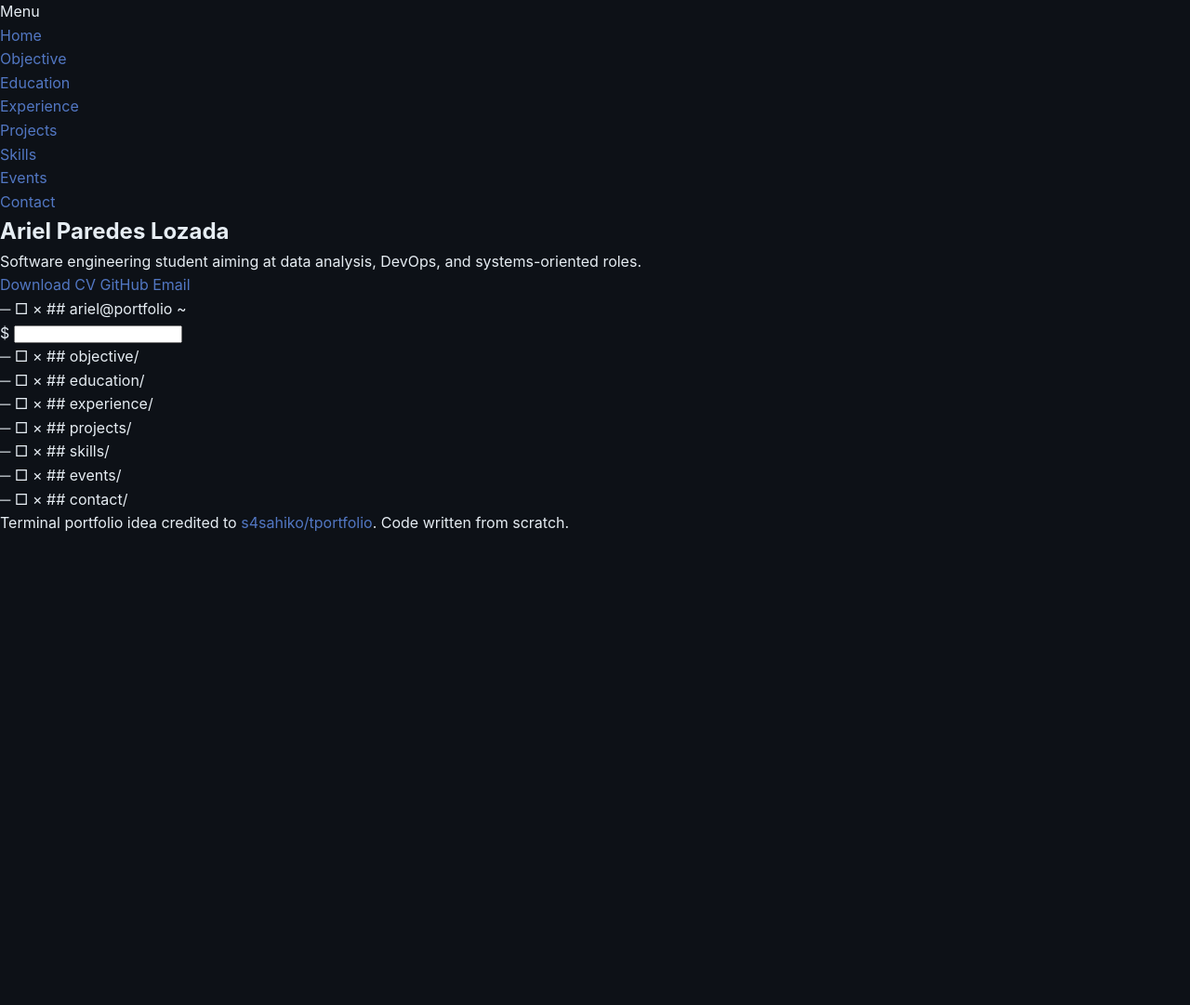
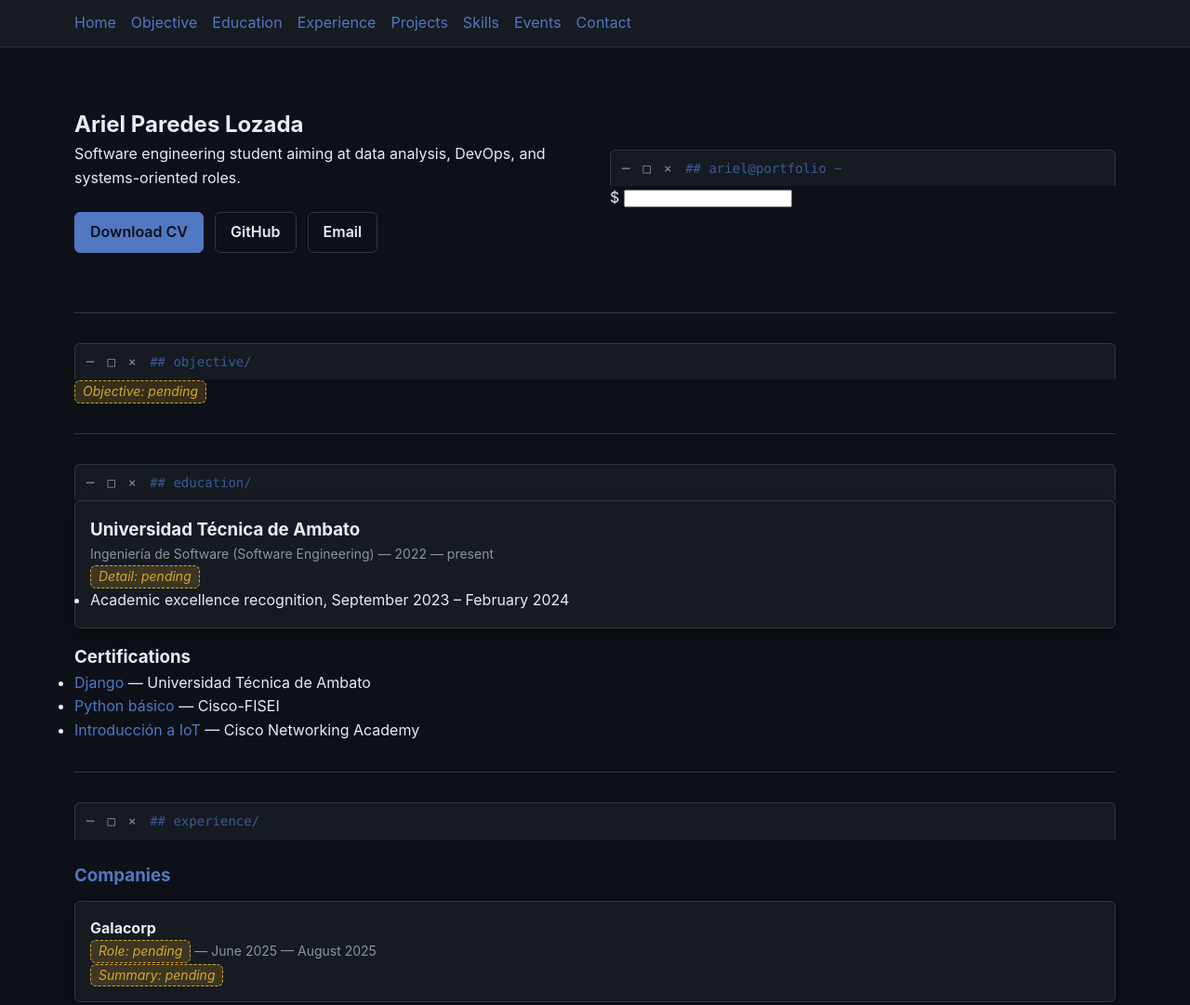
Before and after one commit to ArielParedesLozada/ArielParedesLozada.github.io, a plain HTML site: page index.html in a window 1280 px wide. Shown: the top 1081 px of the page at 93% size. Before the commit the page ends 800 px from the top, so only its background shows below. Drawn offline with Linux system fonts and the light colour scheme.

Commit message:
feat: render sections from the content model

```diff
--- a/css/components.css
+++ b/css/components.css
@@ -1 +1,134 @@
-/* filled in Task 4: window chrome, cards, chips, buttons */
+.window-chrome {
+  display: flex;
+  align-items: center;
+  gap: var(--space-3);
+  background: var(--bg-elevated);
+  border: 1px solid var(--border);
+  border-bottom: none;
+  border-radius: var(--radius) var(--radius) 0 0;
+  padding: var(--space-2) var(--space-3);
+  font-family: var(--font-mono);
+  font-size: var(--step--1);
+  color: var(--fg-muted);
+}
+
+.window-controls {
+  letter-spacing: 0.2em;
+}
+
+.window-title {
+  color: var(--accent-dim);
+}
+
+.card {
+  background: var(--bg-elevated);
+  border: 1px solid var(--border);
+  border-radius: var(--radius);
+  padding: var(--space-4);
+  box-shadow: var(--shadow);
+  margin-bottom: var(--space-4);
+}
+
+.card-meta {
+  color: var(--fg-muted);
+  font-size: var(--step--1);
+}
+
+.timeline {
+  display: grid;
+  gap: var(--space-4);
+}
+
+.experience-group h3 {
+  margin: var(--space-5) 0 var(--space-3);
+  color: var(--accent);
+}
+
+.skill-group h3 {
+  margin: var(--space-5) 0 var(--space-3);
+  color: var(--accent);
+}
+
+.skill-chips {
+  display: flex;
+  flex-wrap: wrap;
+  gap: var(--space-2);
+  list-style: none;
+}
+
+.skill-chip {
+  display: inline-flex;
+  align-items: center;
+  gap: var(--space-2);
+  background: var(--bg-elevated);
+  border: 1px solid var(--border);
+  border-radius: var(--radius);
+  padding: var(--space-1) var(--space-3);
+  font-size: var(--step--1);
+}
+
+.skill-chip img {
+  width: 1rem;
+  height: 1rem;
+}
+
+.btn {
+  display: inline-block;
+  padding: var(--space-2) var(--space-4);
+  border-radius: var(--radius);
+  border: 1px solid var(--border);
+  font-weight: 600;
+}
+
+.btn-primary {
+  background: var(--accent);
+  color: var(--bg);
+  border-color: var(--accent);
+}
+
+.btn-secondary {
+  background: transparent;
+  color: var(--fg);
+}
+
+.btn[aria-disabled="true"] {
+  opacity: 0.5;
+  cursor: not-allowed;
+  pointer-events: none;
+}
+
+.placeholder {
+  display: inline-block;
+  background: color-mix(in srgb, var(--warn) 20%, transparent);
+  color: var(--warn);
+  border: 1px dashed var(--warn);
+  border-radius: var(--radius);
+  padding: 0 var(--space-2);
+  font-size: var(--step--1);
+  font-style: italic;
+}
+
+.project-grid {
+  display: grid;
+  grid-template-columns: repeat(auto-fit, minmax(16rem, 1fr));
+  gap: var(--space-4);
+}
+
+.project-card img {
+  width: 100%;
+  border-radius: var(--radius);
+  margin-bottom: var(--space-3);
+}
+
+.contact-links {
+  list-style: none;
+  display: grid;
+  gap: var(--space-2);
+}
+
+.noscript-notice {
+  background: var(--bg-elevated);
+  border: 1px solid var(--border);
+  padding: var(--space-4);
+  margin: var(--space-4);
+}
--- a/css/layout.css
+++ b/css/layout.css
@@ -1 +1,104 @@
-/* filled in Task 4: section grid and page layout */
+.scroll-progress {
+  position: fixed;
+  top: 0;
+  left: 0;
+  height: 3px;
+  width: 0%;
+  background: var(--accent);
+  z-index: 100;
+}
+
+.skip-link:focus {
+  position: fixed;
+  top: var(--space-2);
+  left: var(--space-2);
+  width: auto;
+  height: auto;
+  clip: auto;
+  background: var(--bg-elevated);
+  color: var(--fg);
+  padding: var(--space-2) var(--space-3);
+  border-radius: var(--radius);
+  z-index: 200;
+}
+
+.site-nav {
+  position: sticky;
+  top: 0;
+  background: var(--bg-elevated);
+  border-bottom: 1px solid var(--border);
+  z-index: 50;
+}
+
+.site-nav nav {
+  max-width: 72rem;
+  margin: 0 auto;
+  padding: var(--space-3) var(--space-4);
+}
+
+.nav-list {
+  display: flex;
+  flex-wrap: wrap;
+  gap: var(--space-4);
+  list-style: none;
+}
+
+.nav-toggle-label {
+  display: none;
+}
+
+main {
+  max-width: 72rem;
+  margin: 0 auto;
+  padding: 0 var(--space-4);
+}
+
+.hero {
+  display: grid;
+  gap: var(--space-6);
+  padding: var(--space-8) 0;
+}
+
+.hero-actions {
+  display: flex;
+  flex-wrap: wrap;
+  gap: var(--space-3);
+  margin-top: var(--space-5);
+}
+
+.window-section {
+  padding: var(--space-6) 0;
+  border-top: 1px solid var(--border);
+}
+
+.site-footer {
+  max-width: 72rem;
+  margin: 0 auto;
+  padding: var(--space-6) var(--space-4);
+  color: var(--fg-muted);
+  font-size: var(--step--1);
+}
+
+@media (min-width: 60rem) {
+  .hero {
+    grid-template-columns: 1fr 1fr;
+    align-items: center;
+  }
+}
+
+@media (max-width: 40rem) {
+  .nav-toggle-label {
+    display: inline-block;
+    cursor: pointer;
+    padding: var(--space-2);
+  }
+
+  .nav-list {
+    display: none;
+    flex-direction: column;
+  }
+
+  .nav-toggle-input:checked ~ .nav-list {
+    display: flex;
+  }
+}
--- a/js/main.js
+++ b/js/main.js
@@ -1 +1,6 @@
-// Entry point filled in across Tasks 4-7: mounts content, terminal, contact, and UI behaviour.
+import { mountAll } from './render.js';
+
+document.addEventListener('DOMContentLoaded', () => {
+  mountAll(document);
+  // Task 5 (terminal), Task 6 (contact/CV), Task 7 (UI behaviour) wire in here.
+});
--- /dev/null
+++ b/js/render.js
@@ -0,0 +1,180 @@
+import {
+  profile,
+  education,
+  certifications,
+  experience,
+  projects,
+  skills,
+  events,
+  hobbies,
+  PLACEHOLDER,
+} from './content.js';
+
+export function escapeHtml(value) {
+  return String(value)
+    .replace(/&/g, '&amp;')
+    .replace(/</g, '&lt;')
+    .replace(/>/g, '&gt;')
+    .replace(/"/g, '&quot;')
+    .replace(/'/g, '&#39;');
+}
+
+export function placeholderMarkup(label) {
+  return `<span class="placeholder">${escapeHtml(label)}: pending</span>`;
+}
+
+export function fieldOrPlaceholder(value, label) {
+  if (value === PLACEHOLDER) return placeholderMarkup(label);
+  return escapeHtml(value);
+}
+
+function renderList(items) {
+  if (!items || items.length === 0) return '';
+  return `<ul>${items.map((item) => `<li>${escapeHtml(item)}</li>`).join('')}</ul>`;
+}
+
+export function renderObjective() {
+  return `<p class="objective-text">${fieldOrPlaceholder(profile.objective, 'Objective')}</p>`;
+}
+
+export function renderEducation() {
+  const educationHtml = education
+    .map(
+      (e) => `
+    <article class="card">
+      <h3>${escapeHtml(e.institution)}</h3>
+      <p class="card-meta">${escapeHtml(e.degree)} — ${escapeHtml(e.period)}</p>
+      <p>${fieldOrPlaceholder(e.detail, 'Detail')}</p>
+      ${renderList(e.achievements)}
+    </article>`
+    )
+    .join('');
+
+  const certsHtml = certifications
+    .map(
+      (c) => `<li><a href="${escapeHtml(c.url)}">${escapeHtml(c.title)}</a> — ${escapeHtml(c.issuer)}</li>`
+    )
+    .join('');
+
+  return `
+    <div class="education-list">${educationHtml}</div>
+    <h3>Certifications</h3>
+    <ul class="certifications-list">${certsHtml}</ul>
+  `;
+}
+
+const EXPERIENCE_GROUPS = [
+  { type: 'company', label: 'Companies' },
+  { type: 'professional', label: 'Professional' },
+  { type: 'academic', label: 'Academic' },
+  { type: 'personal', label: 'Personal' },
+];
+
+export function renderExperience() {
+  return EXPERIENCE_GROUPS.map(({ type, label }) => {
+    const items = experience.filter((e) => e.type === type);
+    if (items.length === 0) return '';
+    const cards = items
+      .map(
+        (e) => `
+      <article class="card timeline-item">
+        <h4>${fieldOrPlaceholder(e.org, 'Organization')}</h4>
+        <p class="card-meta">${fieldOrPlaceholder(e.role, 'Role')} — ${fieldOrPlaceholder(e.period, 'Period')}</p>
+        <p>${fieldOrPlaceholder(e.summary, 'Summary')}</p>
+        ${e.stack.length ? `<p class="stack">${e.stack.map(escapeHtml).join(', ')}</p>` : ''}
+        ${e.links.length ? `<ul class="links">${e.links.map((l) => `<li>${fieldOrPlaceholder(l.url, l.label)}</li>`).join('')}</ul>` : ''}
+      </article>`
+      )
+      .join('');
+    return `<section class="experience-group"><h3>${label}</h3><div class="timeline">${cards}</div></section>`;
+  }).join('');
+}
+
+export function renderProjects() {
+  return `<div class="project-grid">${projects
+    .map((p) => {
+      const src = p.image || 'images/projects/placeholder.svg';
+      const alt = escapeHtml(p.imageAlt || `${p.name} screenshot`);
+      return `
+      <article class="card project-card">
+        <img src="${escapeHtml(src)}" alt="${alt}" loading="lazy" onerror="this.onerror=null;this.src='images/projects/placeholder.svg';this.dataset.missing='true';">
+        <h3>${escapeHtml(p.name)}</h3>
+        <p>${escapeHtml(p.description)}</p>
+        <p class="card-meta">${fieldOrPlaceholder(p.role, 'Role')}</p>
+        ${p.stack.length ? `<p class="stack">${p.stack.map(escapeHtml).join(', ')}</p>` : ''}
+        ${p.links.length ? `<ul class="links">${p.links.map((l) => `<li>${fieldOrPlaceholder(l.url, l.label)}</li>`).join('')}</ul>` : ''}
+      </article>`;
+    })
+    .join('')}</div>`;
+}
+
+export function renderSkills() {
+  return skills
+    .map(
+      (group) => `
+    <div class="skill-group">
+      <h3>${escapeHtml(group.group)}</h3>
+      <ul class="skill-chips">
+        ${group.items
+          .map((item) =>
+            item.icon
+              ? `<li class="skill-chip"><img src="${escapeHtml(item.icon)}" alt="" loading="lazy">${escapeHtml(item.name)}</li>`
+              : `<li class="skill-chip">${escapeHtml(item.name)}</li>`
+          )
+          .join('')}
+      </ul>
+    </div>`
+    )
+    .join('');
+}
+
+export function renderEvents() {
+  const eventsHtml = events
+    .map(
+      (e) => `
+    <article class="card">
+      <h4>${fieldOrPlaceholder(e.name, 'Event name')}</h4>
+      <p class="card-meta">${escapeHtml(e.kind)} — ${fieldOrPlaceholder(e.date, 'Date')}</p>
+      <p>${fieldOrPlaceholder(e.detail, 'Detail')}</p>
+    </article>`
+    )
+    .join('');
+
+  return `
+    <section class="events-block">
+      <h3>Events & Hackathons</h3>
+      <div class="events-list">${eventsHtml}</div>
+    </section>
+    <section class="hobbies-block">
+      <h3>Hobbies</h3>
+      <ul class="hobbies-list">${hobbies.map((h) => `<li>${escapeHtml(h)}</li>`).join('')}</ul>
+    </section>
+  `;
+}
+
+export function renderContact() {
+  return `
+    <ul class="contact-links">
+      <li><a href="mailto:${escapeHtml(profile.email)}">${escapeHtml(profile.email)}</a></li>
+      <li><a href="mailto:${escapeHtml(profile.universityEmail)}">${escapeHtml(profile.universityEmail)}</a></li>
+      <li><a href="${escapeHtml(profile.github)}">GitHub</a></li>
+      <li>${fieldOrPlaceholder(profile.linkedin, 'LinkedIn')}</li>
+    </ul>
+  `;
+}
+
+export function mountAll(doc) {
+  const mounts = {
+    objective: renderObjective,
+    education: renderEducation,
+    experience: renderExperience,
+    projects: renderProjects,
+    skills: renderSkills,
+    events: renderEvents,
+    contact: renderContact,
+  };
+  for (const [id, render] of Object.entries(mounts)) {
+    const target = doc.querySelector(`[data-mount="${id}"]`);
+    if (target) target.innerHTML = render();
+  }
+}
```
Also changed, not shown: tests/render.test.mjs (added, +42 -0 lines), images/projects/placeholder.svg (added).
